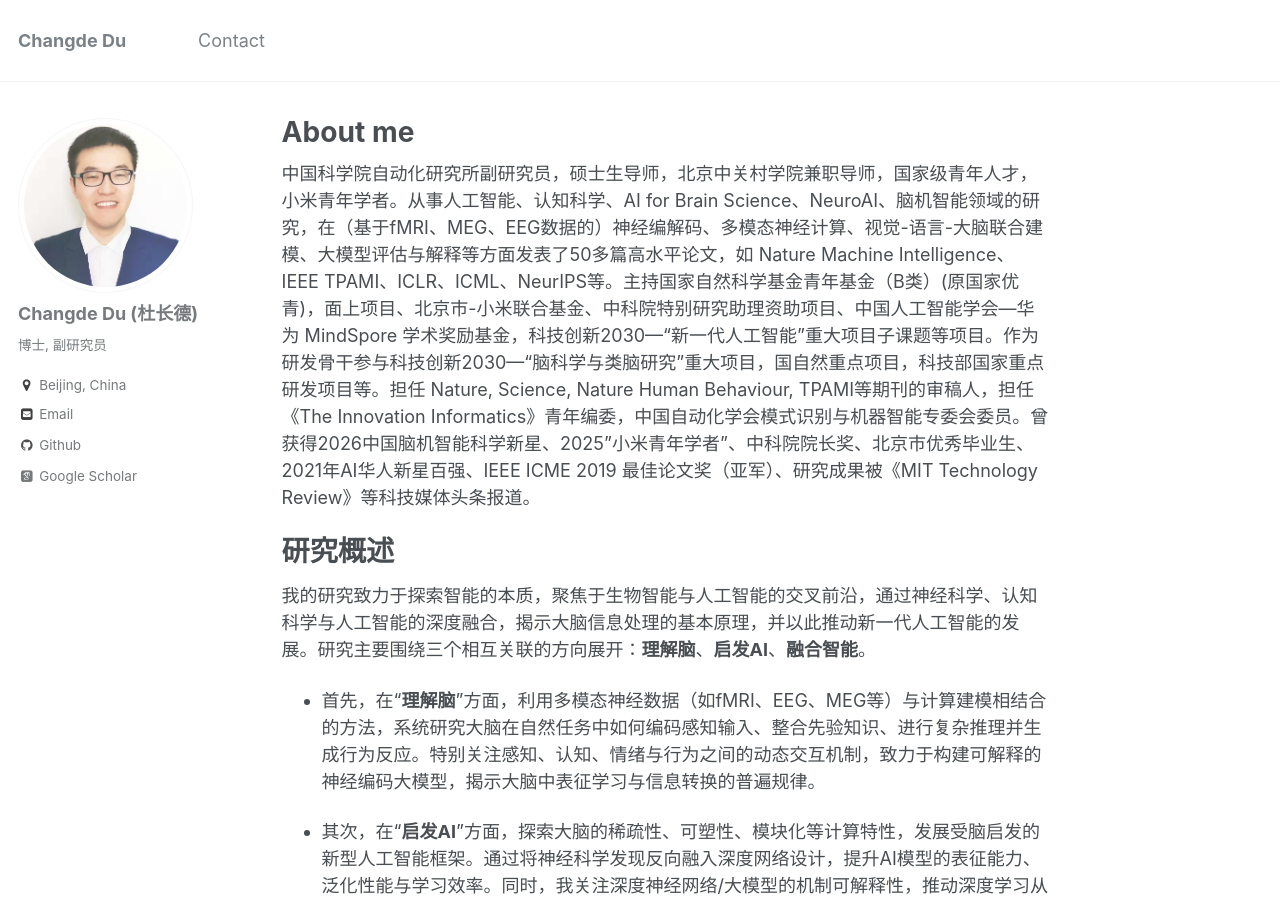
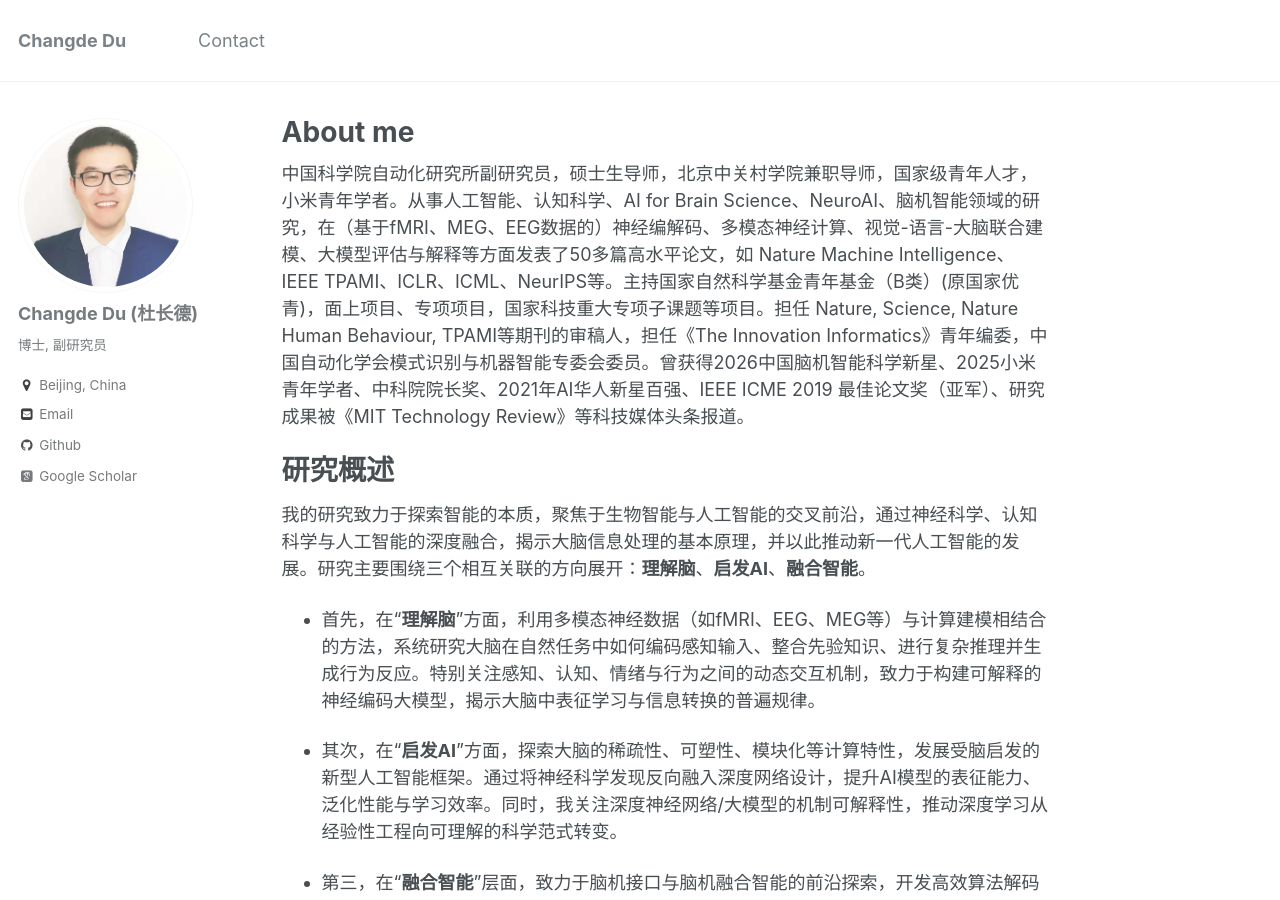
Before and after one commit to ChangdeDu/changdedu.github.io, a Jekyll site: the page built from _pages/about.md, in a window 1280 px wide and 900 px high. Built offline with Jekyll 4.4.1, drawn with Linux system fonts in a browser that asks for light colours; some web fonts are replaced.

Commit message:
Update about.md

```diff
--- a/_pages/about.md
+++ b/_pages/about.md
@@ -8,7 +8,7 @@ redirect_from:
   - /about.html
 ---
 
-中国科学院自动化研究所副研究员，硕士生导师，北京中关村学院兼职导师，国家级青年人才，小米青年学者。从事人工智能、认知科学、AI for Brain Science、NeuroAI、脑机智能领域的研究，在（基于fMRI、MEG、EEG数据的）神经编解码、多模态神经计算、视觉-语言-大脑联合建模、大模型评估与解释等方面发表了50多篇高水平论文，如 Nature Machine Intelligence、IEEE TPAMI、ICLR、ICML、NeurIPS等。主持国家自然科学基金青年基金（B类）(原国家优青)，面上项目、北京市-小米联合基金、中科院特别研究助理资助项目、中国人工智能学会—华为 MindSpore 学术奖励基金，科技创新2030—“新一代人工智能”重大项目子课题等项目。作为研发骨干参与科技创新2030—“脑科学与类脑研究”重大项目，国自然重点项目，科技部国家重点研发项目等。担任 Nature, Science, Nature Human Behaviour, TPAMI等期刊的审稿人，担任《The Innovation Informatics》青年编委，中国自动化学会模式识别与机器智能专委会委员。曾获得2026中国脑机智能科学新星、2025"小米青年学者"、中科院院长奖、北京市优秀毕业生、2021年AI华人新星百强、IEEE ICME 2019 最佳论文奖（亚军）、研究成果被《MIT Technology Review》等科技媒体头条报道。
+中国科学院自动化研究所副研究员，硕士生导师，北京中关村学院兼职导师，国家级青年人才，小米青年学者。从事人工智能、认知科学、AI for Brain Science、NeuroAI、脑机智能领域的研究，在（基于fMRI、MEG、EEG数据的）神经编解码、多模态神经计算、视觉-语言-大脑联合建模、大模型评估与解释等方面发表了50多篇高水平论文，如 Nature Machine Intelligence、IEEE TPAMI、ICLR、ICML、NeurIPS等。主持国家自然科学基金青年基金（B类）(原国家优青)，面上项目、专项项目，国家科技重大专项子课题等项目。担任 Nature, Science, Nature Human Behaviour, TPAMI等期刊的审稿人，担任《The Innovation Informatics》青年编委，中国自动化学会模式识别与机器智能专委会委员。曾获得2026中国脑机智能科学新星、2025小米青年学者、中科院院长奖、2021年AI华人新星百强、IEEE ICME 2019 最佳论文奖（亚军）、研究成果被《MIT Technology Review》等科技媒体头条报道。
 
 # 研究概述
 我的研究致力于探索智能的本质，聚焦于生物智能与人工智能的交叉前沿，通过神经科学、认知科学与人工智能的深度融合，揭示大脑信息处理的基本原理，并以此推动新一代人工智能的发展。研究主要围绕三个相互关联的方向展开：**理解脑**、**启发AI**、**融合智能**。
```
